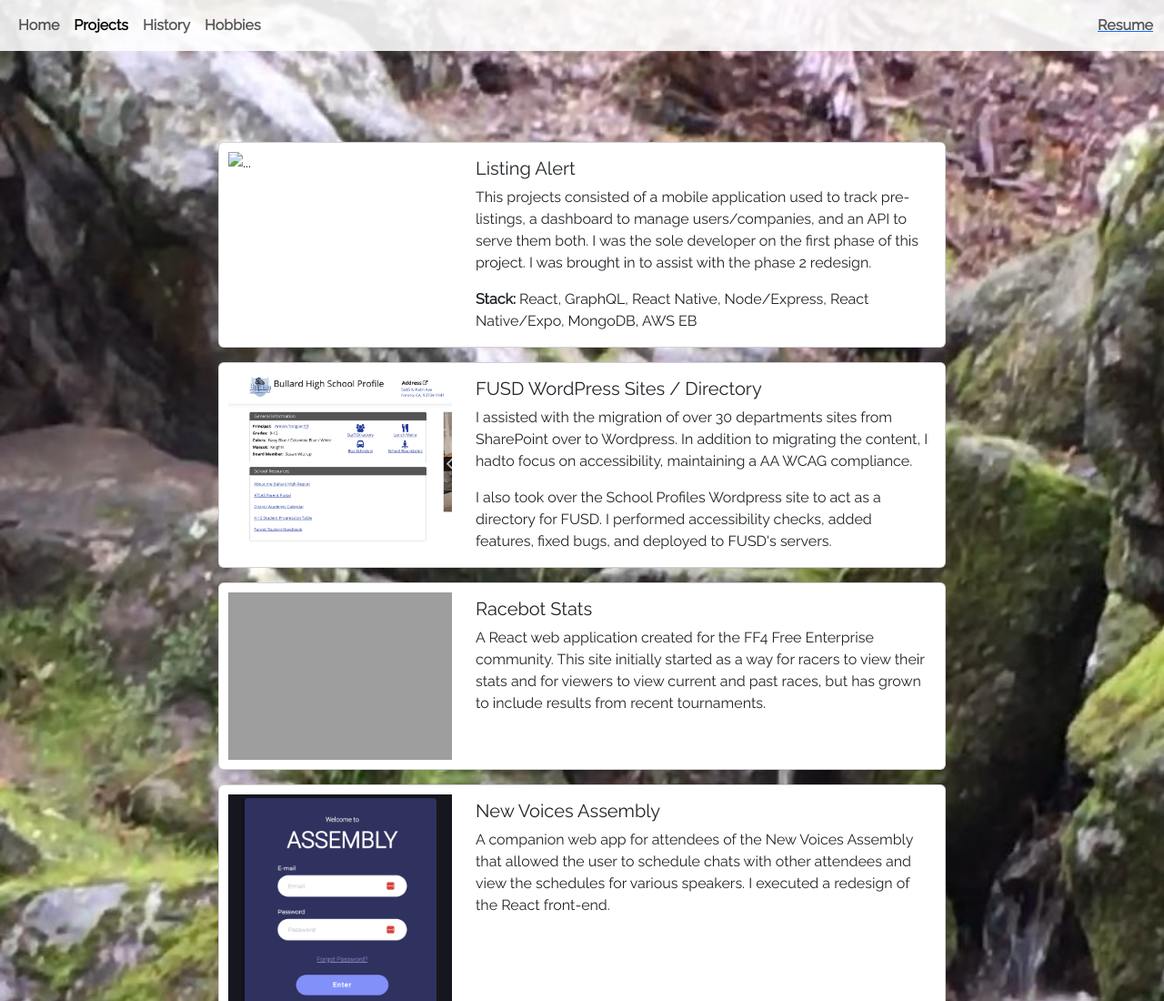
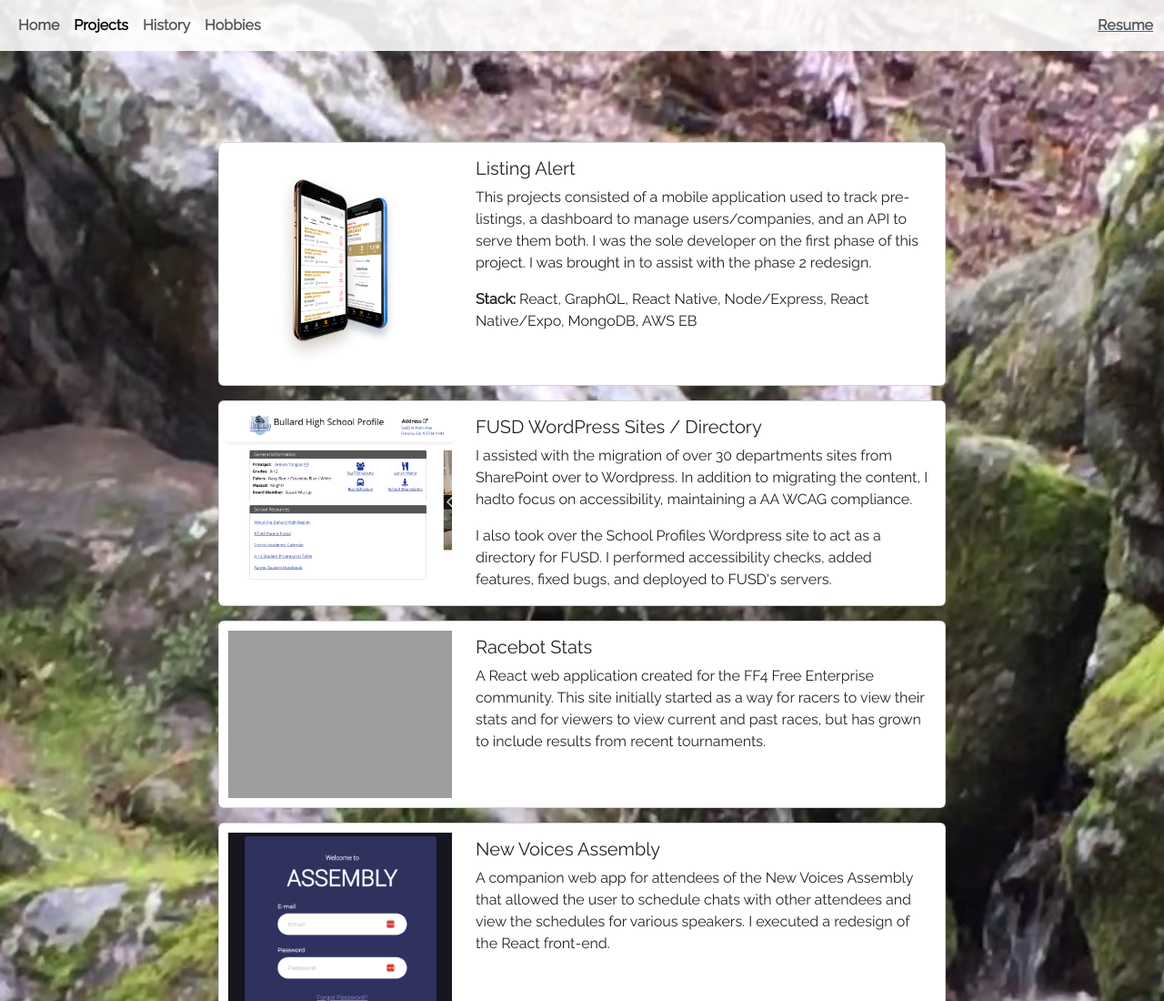
Before and after one commit to Fleury14/portfolio-3, a plain HTML site: page projects.html in a window 1280 px wide. Shown: the top 1100 px of the page at 91% size. Drawn offline with nearby package versions, Linux system fonts and the light colour scheme; the site is published under a folder, as on GitHub Pages, so addresses that start at the root find nothing.

Commit message:
fix(projects): correct link for LA box

```diff
--- a/projects.html
+++ b/projects.html
@@ -45,7 +45,7 @@
             <div class="card mb-3" style="max-width: 800px;">
                 <div class="row g-0">
                   <div class="col-md-4">
-                    <img src="/images/mobile-app-on-phones.png" class="img-fluid rounded-start" alt="...">
+                    <img src="./images/mobile-app-on-phones.png" class="img-fluid rounded-start" alt="...">
                   </div>
                   <div class="col-md-8">
                     <div class="card-body">
```
